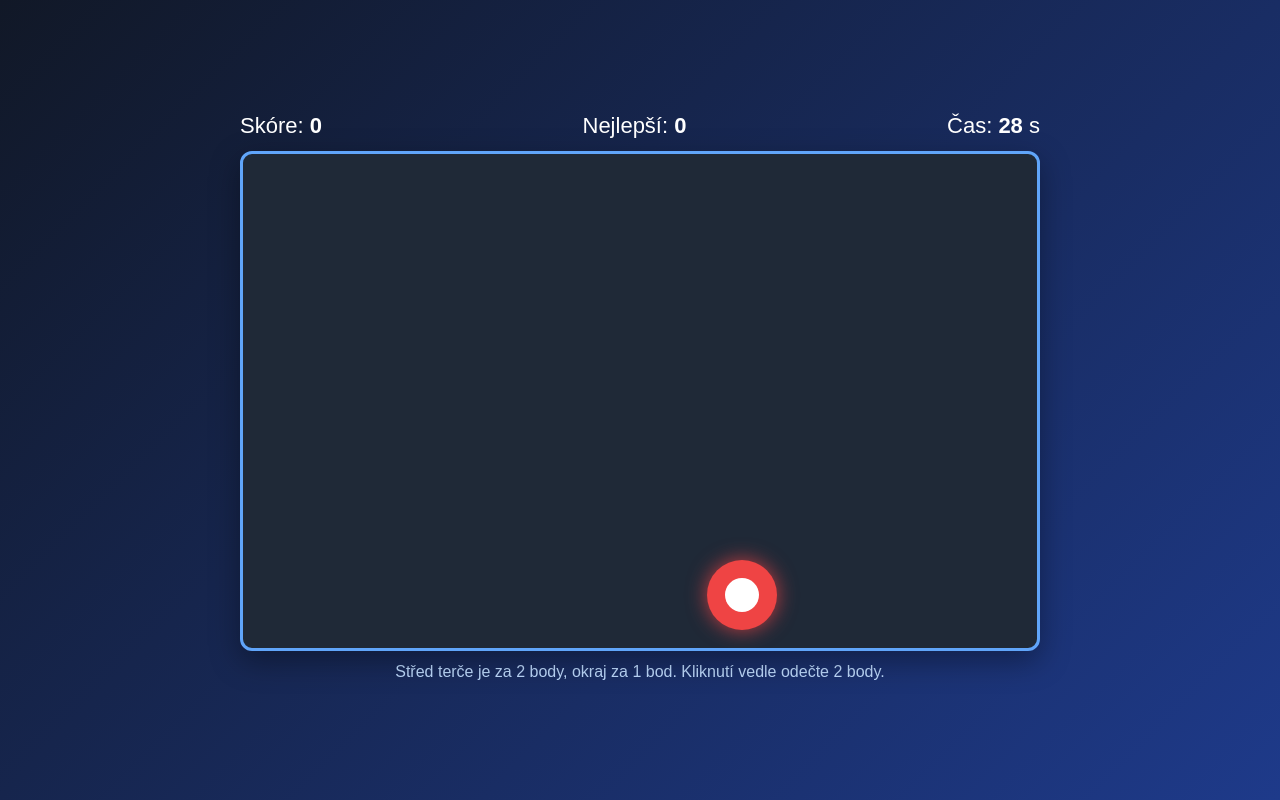
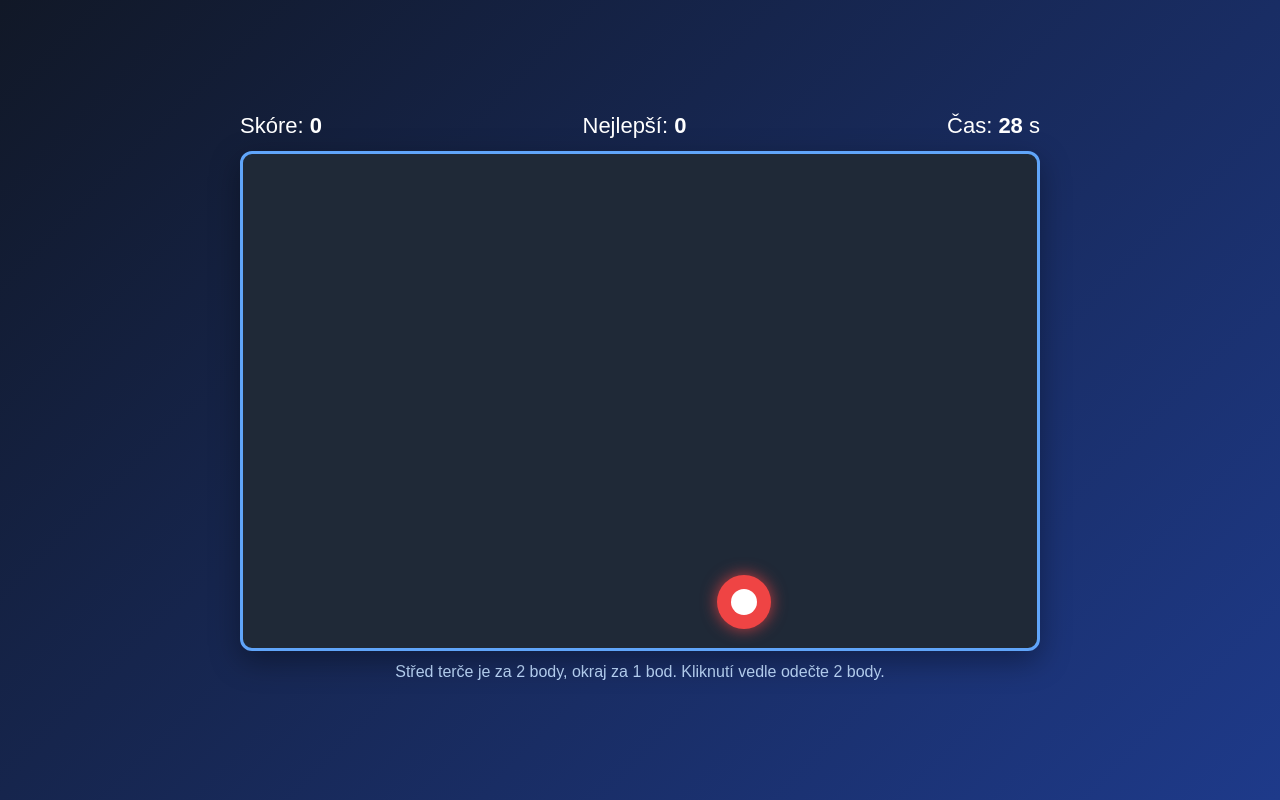
Before and after one commit to lukkycelt-ctrl/hra-s-mysi, a plain HTML site: page index.html in a window 1280 px wide. Both pictures are taken after a click on the button "Začít hrát". Drawn offline with Linux system fonts and the light colour scheme.

Commit message:
Zmenšit terč pro vyšší obtížnost

```diff
--- a/index.html
+++ b/index.html
@@ -40,19 +40,19 @@
     }
     #target {
       position: absolute;
-      width: 70px;
-      height: 70px;
+      width: 54px;
+      height: 54px;
       border: 0;
       border-radius: 50%;
       background: #ef4444;
-      box-shadow: 0 0 20px rgba(239, 68, 68, 0.8);
+      box-shadow: 0 0 16px rgba(239, 68, 68, 0.8);
       cursor: pointer;
       display: none;
     }
     #target::after {
       content: "";
       position: absolute;
-      inset: 18px;
+      inset: 14px;
       border-radius: 50%;
       background: white;
     }
@@ -159,7 +159,7 @@
       const centerX = bounds.left + bounds.width / 2;
       const centerY = bounds.top + bounds.height / 2;
       const distance = Math.hypot(event.clientX - centerX, event.clientY - centerY);
-      const hitCenter = distance <= 17;
+      const hitCenter = distance <= 13;
       const points = hitCenter ? 2 : 1;
 
       score += points;
```
